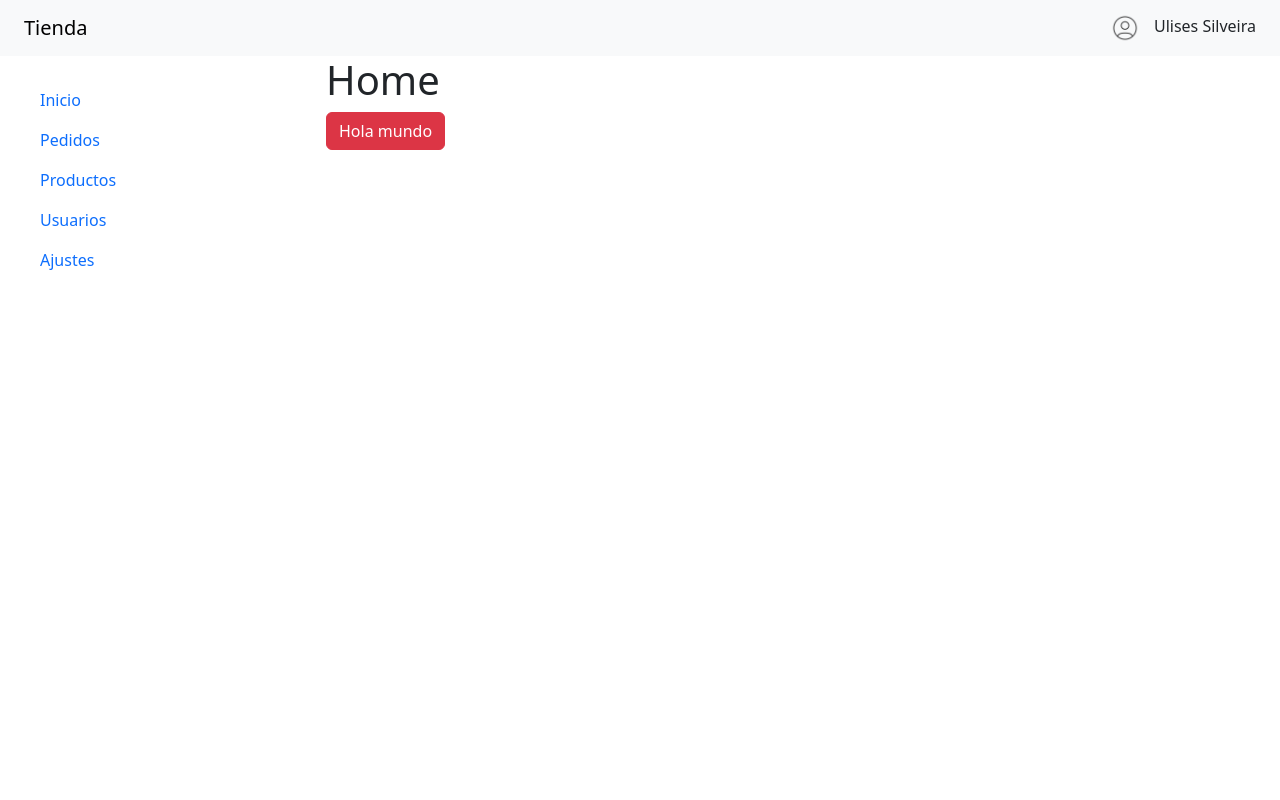
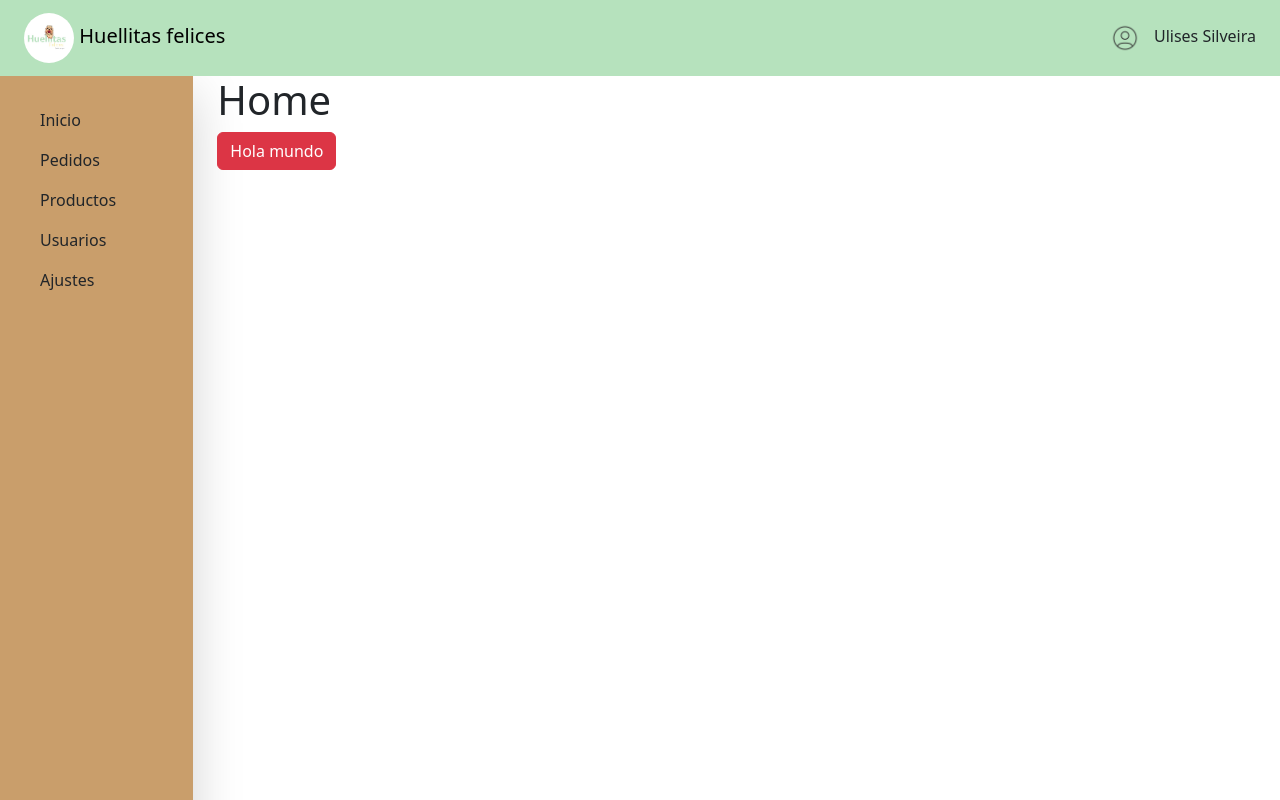
Before and after one commit to Ulisessilveira/Proyecto-huellitas, a Vue app: page /admin in a window 1280 px wide. Shown: the top 800 px of the page. Built offline with nearby package versions, Linux system fonts and the light colour scheme; the HTML template or start-up script is replaced by a standard one.

Commit message:
Avance ulises
Nuevos avances hechos por mi, julaises

```diff
--- a/src/components/layouts/HeaderComponent.vue
+++ b/src/components/layouts/HeaderComponent.vue
@@ -1,7 +1,7 @@
 <template>
     <header>
-        <nav class="navbar navbar-light bg-light px-4 d-flex justify-content-between fondo" >
-            <a href="#" class="navbar-brand">Tienda</a>
+        <nav class="navbar navbar-light bg-verde px-4 d-flex justify-content-between" >
+            <a href="#" class="navbar-brand"> <img src="@/assets/img/logo.jpg" alt="" height="50px" width="50px" class="rounded-circle"> Huellitas felices</a>
             <div>
                 <ul class="navbar-nav">
                     <li class="nav-item">
@@ -21,13 +21,29 @@
 </script>
 
 <style>
+    /*
+    Colores
+    amarillo: #FFDF6e
+    cafe claro: #C99E6B
+    cafe: #50381B
+    verde: #B6E2BD
+    */
     .imgProfile{
         width: 30px;
         height: 30px;
         border-radius: 50%;
         margin-right: 10px;
     }
-    .fondo{
-        background-color: yellowgreen;
+    .bg-verde{
+        background-color: #B6E2BD;
+    }
+    .bg-amarillo{
+        background-color: #FFDF6E;
+    }
+    .bg-cafe1{
+        background-color: #50381B;
+    }
+    .bg-cafe2{
+        background-color: #C99E6B;
     }
 </style>
--- a/src/components/layouts/SidebarComponent.vue
+++ b/src/components/layouts/SidebarComponent.vue
@@ -1,21 +1,20 @@
 <template>
-    <ul class="nav flex-column p-4 ">
+    <ul class="nav flex-column p-4 shadow-lg bg-cafe2" style=" height: 1500px;">
         <li class="nav-item">
-            <router-link to="/admin" class="nav-link">Inicio</router-link>
+            <router-link to="/admin" class="nav-link text-dark">Inicio</router-link>
         </li>
         <li class="nav-item">
-            <router-link to="/admin/orders" class="nav-link">Pedidos</router-link>
+            <router-link to="/admin/orders" class="nav-link text-dark">Pedidos</router-link>
         </li>
         <li class="nav-item">
-            <router-link to="/admin/products" class="nav-link">Productos</router-link>
+            <router-link to="/admin/products" class="nav-link text-dark">Productos</router-link>
         </li>
         <li class="nav-item">
-            <router-link to="/admin/users" class="nav-link">Usuarios</router-link>
+            <router-link to="/admin/users" class="nav-link text-dark">Usuarios</router-link>
         </li>
         <li class="nav-item">
-            <router-link to="/admin/settings" class="nav-link">Ajustes</router-link>
+            <router-link to="/admin/settings" class="nav-link text-dark">Ajustes</router-link>
         </li>
-
     </ul>
 </template>
 
--- a/src/views/admin/home/HomeComponent.vue
+++ b/src/views/admin/home/HomeComponent.vue
@@ -2,11 +2,11 @@
     <div>
         <HeaderComponent/>
         <div class="row">
-            <aside class="col-3">
+            <aside class="col-2">
                 <SidebarComponent/>
                 <!--END SIDEBAR-->
             </aside>
-            <main class="col-9">
+            <main class="col-10">
                 <h1>Home</h1>
                 <button class="btn btn-danger">Hola mundo</button>
                 <!--END MAIN-->
--- a/src/views/admin/products/ProductsComponent.vue
+++ b/src/views/admin/products/ProductsComponent.vue
@@ -2,11 +2,11 @@
     <div>
         <HeaderComponent/>
         <div class="row">
-            <aside class="col-3">
+            <aside class="col-2">
                 <SidebarComponent/>
                 <!--END SIDEBAR-->
             </aside>
-            <main class="col-9">
+            <main class="col-10">
                 <h1 class="d-flex justify-content-between">
                     <div class="h4 py-2">Productos</div>
                     <div class="px-4">
@@ -21,8 +21,7 @@
                 <div class="row" v-if="!add">
                     <div class="col-3 my-2" v-for="x in data" v-bind:key="x.id">
                         <div class="card">
-                            <img
-                            v-bind:src="'@/assets/img/' + x.img "
+                            <img src="@/assets/img/producto.jpg"
                             alt="" class="card-img-top">
                             <div class="card-body">
                                 <h5 class="card-title">{{x.name}}</h5>
```
Also changed, not shown: src/assets/img/logo.jpg (added), src/assets/img/producto.jpg (added).
